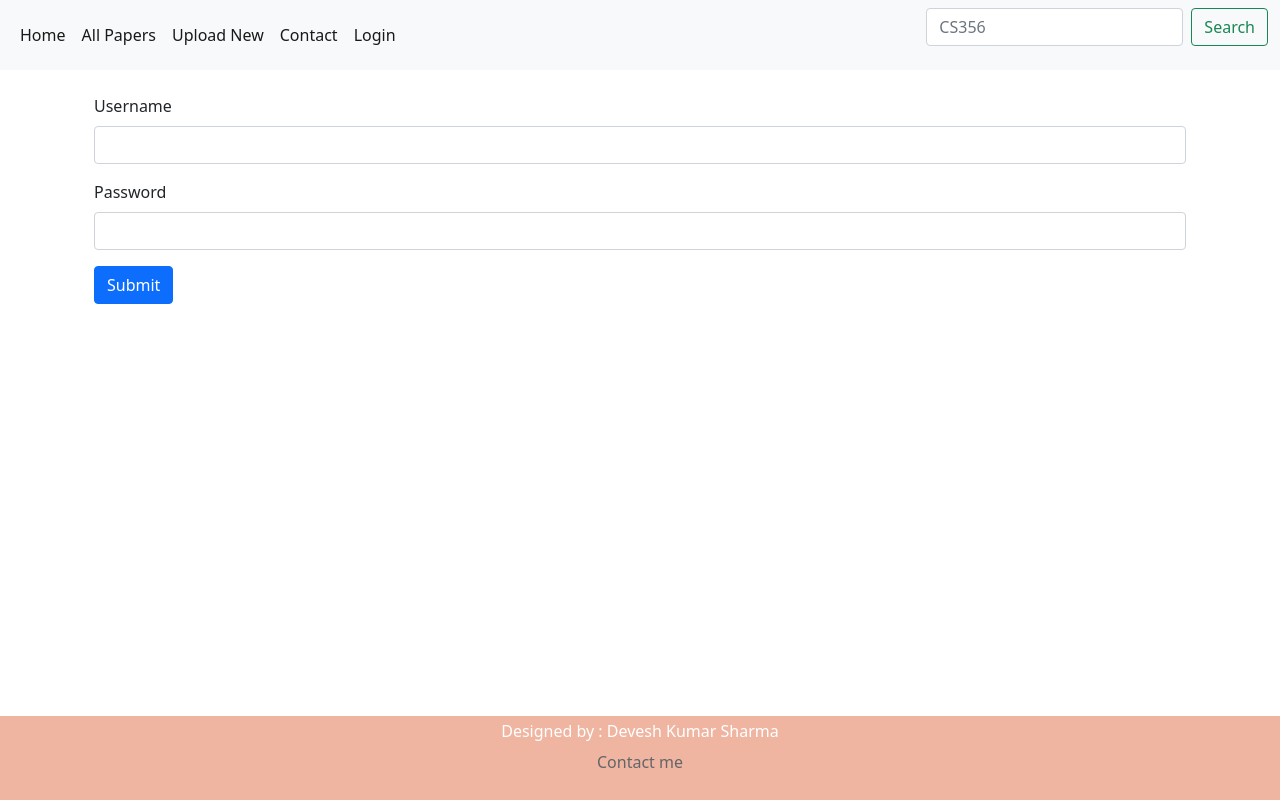
After one commit to Devesh475/College-Space, a Django app: page /login/ in a window 1280 px wide. The commit adds this page. Run offline with Django 3.2, Linux system fonts and the light colour scheme.

Commit message:
Added login required for upload

```diff
--- a/college/app/models.py
+++ b/college/app/models.py
@@ -2,7 +2,7 @@ from django.db import models
 
 # Create your models here.
 class QuestionPapers(models.Model):
-    year_of_subject = models.CharField(max_length=200)
+    year_of_subject = models.CharField(max_length=200, default="Second")
     name_of_subject = models.CharField(max_length=200)
     code_of_subject = models.CharField(max_length=200)
     semester = models.CharField(max_length=10, default=1)
--- a/college/app/urls.py
+++ b/college/app/urls.py
@@ -8,4 +8,6 @@ urlpatterns = [
     path('uploadnew',newpaper,name='newpaper'),
     path('contact',contact,name="contact"),
     path('search/',search,name="search"),
+    path('login/',loginPage,name="login"),
+    path('logout/',logoutPage,name="logout"),
 ]
--- a/college/app/views.py
+++ b/college/app/views.py
@@ -1,7 +1,10 @@
-from django.shortcuts import render
+from django.shortcuts import render, redirect
 from .forms import QuestionPaperSubmit
 from .models import QuestionPapers
 from django.views.decorators.csrf import csrf_exempt
+from django.contrib.auth.decorators import login_required
+from django.contrib import messages
+from django.contrib.auth import login, logout, authenticate
 
 
 # Create your views here.
@@ -10,6 +13,7 @@ def home(request):
     context = {}
     return render(request, template_name, context)
 
+@login_required
 def newpaper(request):
     form = QuestionPaperSubmit()
     if request.method == "POST":
@@ -43,3 +47,22 @@ def search(request):
         context = {"papers":questions,"found":len(questions)}
         return render(request, template_name, context)
     return render(request, template_name, context)
+
+def loginPage(request):
+    if request.method == "POST":
+        username = request.POST.get('username')
+        password = request.POST.get('password')
+
+        user = authenticate(request, username=username, password=password)
+
+        if user is not None:
+            login(request, user)
+            return redirect('/uploadnew')
+        else:
+            print("error")
+            messages.info(request, "Username or password is incorrect")
+    return render(request, "login.html", {})
+
+def logoutPage(request):
+    logout(request)
+    return render(request, "home.html", {})
--- a/college/college/settings.py
+++ b/college/college/settings.py
@@ -27,7 +27,7 @@ DEBUG = True
 
 ALLOWED_HOSTS = ['*']
 
-
+LOGIN_URL = '/login/'
 # Application definition
 
 INSTALLED_APPS = [
--- a/college/templates/base.html
+++ b/college/templates/base.html
@@ -39,7 +39,15 @@
                   <li>
                     <a class="nav-link active" aria-current="page" href="{% url 'contact' %}">Contact</a>
                   </li>
-
+                  {% if not user.is_authenticated %}
+                  <li>
+                    <a class="nav-link active" aria-current="page" href="{% url 'login' %}">Login</a>
+                  </li>
+                  {% else %}
+                  <li>
+                    <a class="nav-link active" aria-current="page" href="{% url 'logout' %}">Logout</a>
+                  </li>
+                  {% endif %}
                 </ul>
                 <form class="d-flex" action="/search/" method="POST">
                   <input class="form-control me-2"  placeholder="CS356" aria-label="Search" required name="search">
--- a/college/templates/list.html
+++ b/college/templates/list.html
@@ -14,9 +14,8 @@
         <p>Subject : {{paper.name_of_subject}}</p>
         <p>Subject code : {{paper.code_of_subject}}</p>
         <p>Term : {{paper.type_of_paper}}</p>
-        {% if paper.question_paper_image %}
-            <img src="{{paper.question_paper_image.url}}" alt="" style="width:18rem;height:25rem">
-        {% endif %}
+        <img src="{{paper.question_paper_image.url}}" alt="" style="width:18rem;height:25rem">
+        <a href="{{paper.question_paper_image.url}}" class="btn btn-primary">Download</a>
     {% endfor %}
 
 {% endblock %}
--- /dev/null
+++ b/college/templates/login.html
@@ -0,0 +1,22 @@
+{% extends "base.html" %}
+
+{% block content %}
+        <br>
+        <div class="container-fluid">
+                <form method="POST" action=".">
+                        {% csrf_token %}
+                        <div class="mb-3">
+                          <label for="exampleInputText1" class="form-label">Username</label>
+                          <input type="text" class="form-control" name="username" required>
+                        </div>
+                        <div class="mb-3">
+                          <label for="exampleInputPassword1" class="form-label">Password</label>
+                          <input type="password" class="form-control" id="exampleInputPassword1" name="password" required>
+                        </div>
+                        {{form.errors}}
+                        <button type="submit" class="btn btn-primary">Submit</button>
+                </form>
+        <br>
+        <br>
+        </div>
+{% endblock %}
```
Also changed, not shown: college/templates/home.html (+6 -3 lines), college/db.sqlite3.
